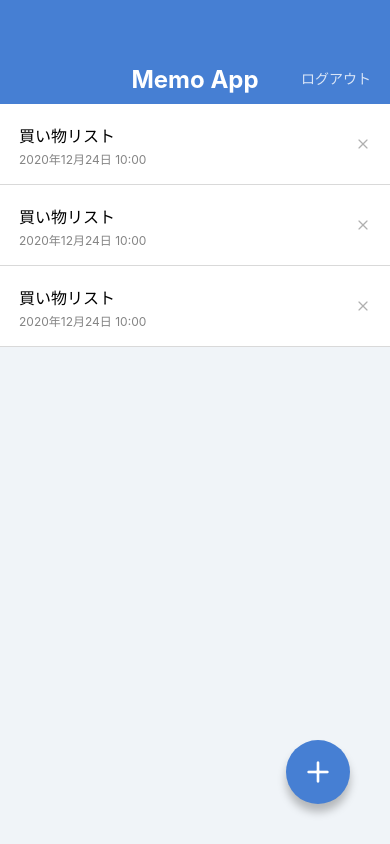
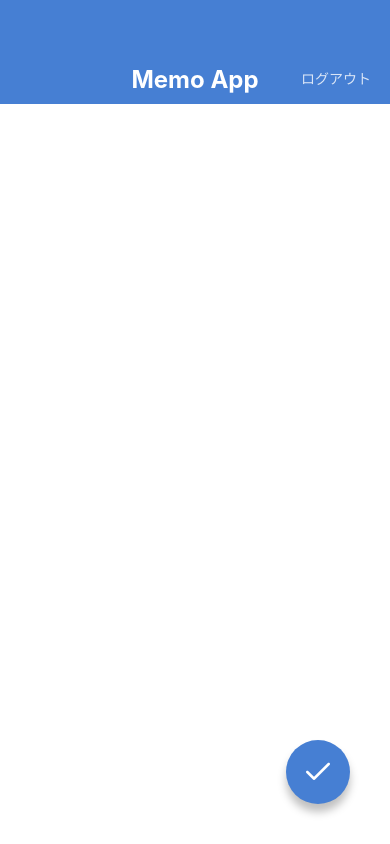
Before and after one commit to fo-ji/react-native-expo-firebase-docker-sample, a React Native app in the folder expo/: screen / in a window 390 px wide. Built offline with nearby package versions, Linux system fonts and the light colour scheme.

Commit message:
create memo edit and create screen

```diff
--- a/expo/App.jsx
+++ b/expo/App.jsx
@@ -1,9 +1,13 @@
 import React from 'react'
 
-import MemoListScreen from './src/screens/MemoListScreen'
+// import MemoListScreen from './src/screens/MemoListScreen'
 // import MemoDetailScreen from './src/screens/MemoDetailScreen'
+// import MemoEditScreen from './src/screens/MemoEditScreen'
+import MemoCreateScreen from './src/screens/MemoCreateScreen'
 
 export default function App() {
-  return <MemoListScreen />
+  return <MemoCreateScreen />
+  // return <MemoEditScreen />
+  // return <MemoListScreen />
   // return <MemoDetailScreen />
 }
--- /dev/null
+++ b/expo/src/screens/MemoCreateScreen.jsx
@@ -0,0 +1,35 @@
+import React from 'react'
+// eslint-disable-next-line
+import { View, TextInput, StyleSheet, KeyboardAvoidingView } from 'react-native'
+
+import AppBar from '../components/AppBar'
+import CircleButton from '../components/CircleButton'
+
+export default function MemoCreateScreen() {
+  return (
+    <KeyboardAvoidingView behavior="height" style={styles.container}>
+      <AppBar />
+      <View style={styles.inputContainer}>
+        <TextInput value="" multiline style={styles.input} />
+      </View>
+      <CircleButton name="check" />
+    </KeyboardAvoidingView>
+  )
+}
+
+const styles = StyleSheet.create({
+  container: {
+    flex: 1,
+  },
+  inputContainer: {
+    paddingHorizontal: 27,
+    paddingVertical: 32,
+    flex: 1,
+  },
+  input: {
+    flex: 1,
+    textAlignVertical: 'top',
+    fontSize: 16,
+    lineHeight: 24,
+  },
+})
--- /dev/null
+++ b/expo/src/screens/MemoEditScreen.jsx
@@ -0,0 +1,35 @@
+import React from 'react'
+// eslint-disable-next-line
+import { View, TextInput, StyleSheet, KeyboardAvoidingView } from 'react-native'
+
+import AppBar from '../components/AppBar'
+import CircleButton from '../components/CircleButton'
+
+export default function MemoEditScreen() {
+  return (
+    <KeyboardAvoidingView behavior="height" style={styles.container}>
+      <AppBar />
+      <View style={styles.inputContainer}>
+        <TextInput value="買い物リスト" multiline style={styles.input} />
+      </View>
+      <CircleButton name="check" />
+    </KeyboardAvoidingView>
+  )
+}
+
+const styles = StyleSheet.create({
+  container: {
+    flex: 1,
+  },
+  inputContainer: {
+    paddingHorizontal: 27,
+    paddingVertical: 32,
+    flex: 1,
+  },
+  input: {
+    flex: 1,
+    textAlignVertical: 'top',
+    fontSize: 16,
+    lineHeight: 24,
+  },
+})
```
